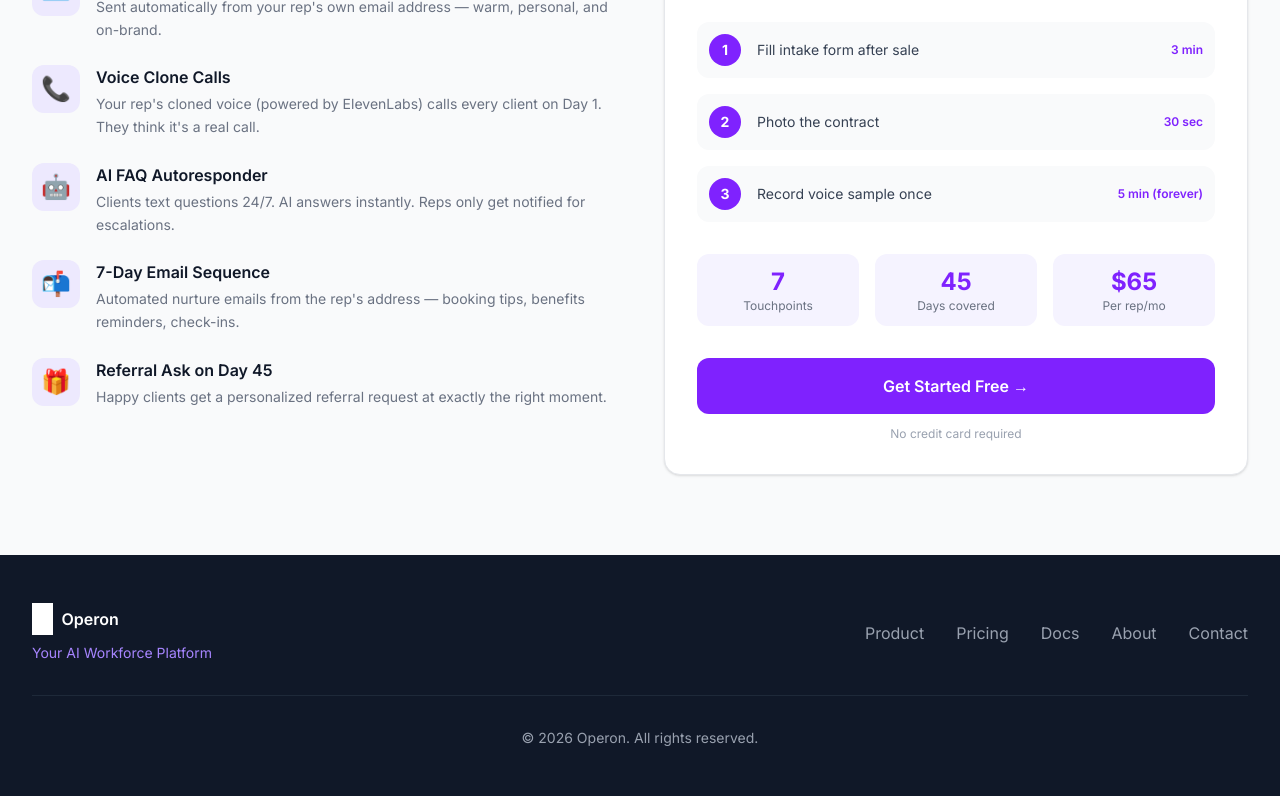
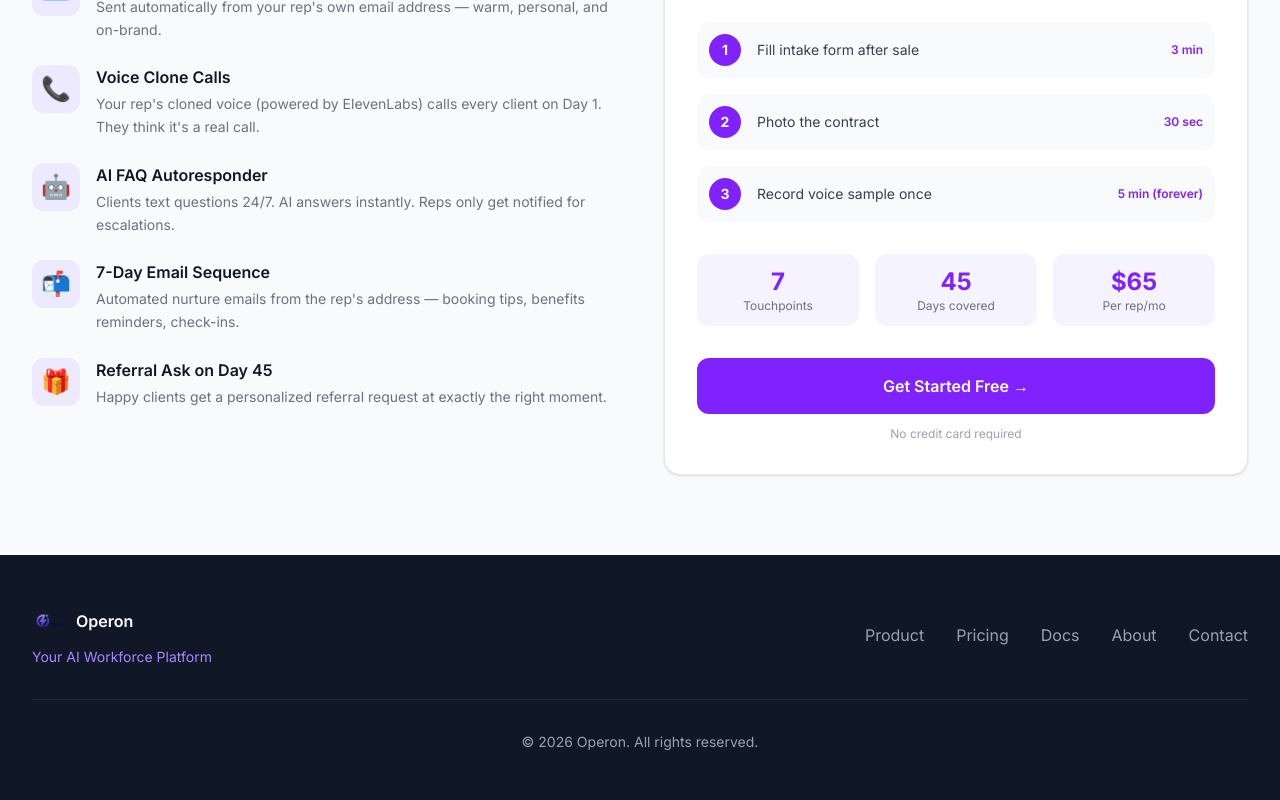
Before and after one commit to Antarestravelclub/Operon, a React (Vite) app: page / in a window 1280 px wide. Shown: the part 6176-6976 px from the top of the page. Built offline with nearby package versions, Linux system fonts and the light colour scheme.

Commit message:
Fix footer logo - use operon-badge.png instead of missing operon-logo.jpg

```diff
--- a/src/pages/Landing.tsx
+++ b/src/pages/Landing.tsx
@@ -674,7 +674,7 @@ const Landing = () => {
           <div className="flex flex-col md:flex-row justify-between items-center">
             <div className="mb-6 md:mb-0">
               <div className="flex items-center space-x-2 mb-2">
-                <img src="/operon-logo.jpg" alt="Operon" className="h-8 w-auto brightness-0 invert" />
+                <img src="/operon-badge.png" alt="Operon" style={{ height: 36, width: 36, borderRadius: '50%', objectFit: 'contain' }} />
                 <span className="text-white font-semibold">Operon</span>
               </div>
               <p className="text-sm text-violet-400">Your AI Workforce Platform</p>
```
